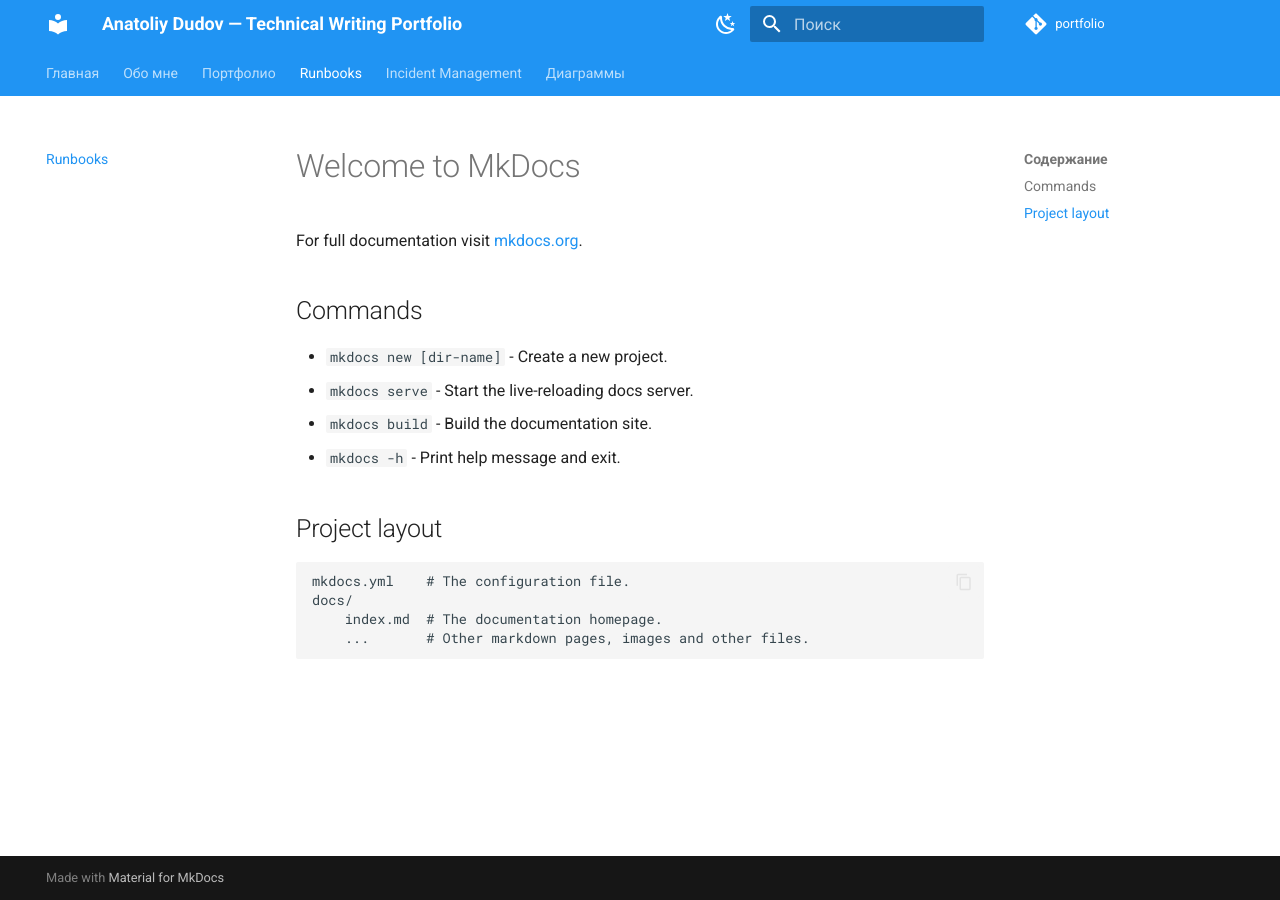
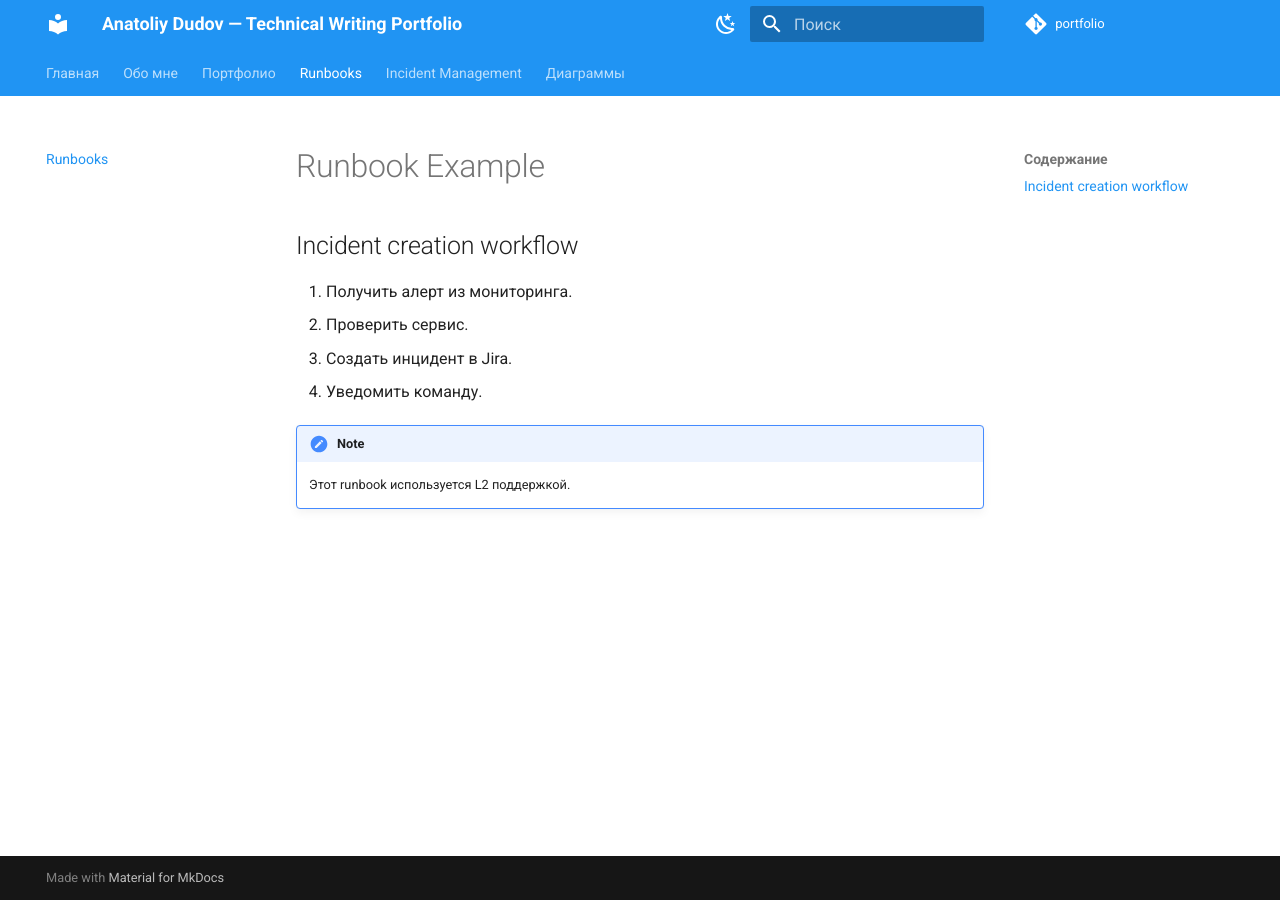
Before and after one commit to anatoliy-dudov/portfolio, an MkDocs documentation site: the page built from docs/runbooks.md, in a window 1280 px wide. Built offline with MkDocs 1.6.1 and Material for MkDocs 9.7.7, drawn with Linux system fonts in a browser that asks for light colours; comment, search, counter and statistics services are not loaded.

Commit message:
update v2

```diff
--- a/docs/runbooks.md
+++ b/docs/runbooks.md
@@ -1,17 +1,11 @@
-# Welcome to MkDocs
+# Runbook Example
 
-For full documentation visit [mkdocs.org](https://www.mkdocs.org).
+## Incident creation workflow
 
-## Commands
+1. Получить алерт из мониторинга.
+2. Проверить сервис.
+3. Создать инцидент в Jira.
+4. Уведомить команду.
 
-* `mkdocs new [dir-name]` - Create a new project.
-* `mkdocs serve` - Start the live-reloading docs server.
-* `mkdocs build` - Build the documentation site.
-* `mkdocs -h` - Print help message and exit.
-
-## Project layout
-
-    mkdocs.yml    # The configuration file.
-    docs/
-        index.md  # The documentation homepage.
-        ...       # Other markdown pages, images and other files.
+!!! note
+    Этот runbook используется L2 поддержкой.
```
Also changed, not shown: docs/diagrams.md (added, +10 -0 lines), docs/index.md (+15 -7 lines).
